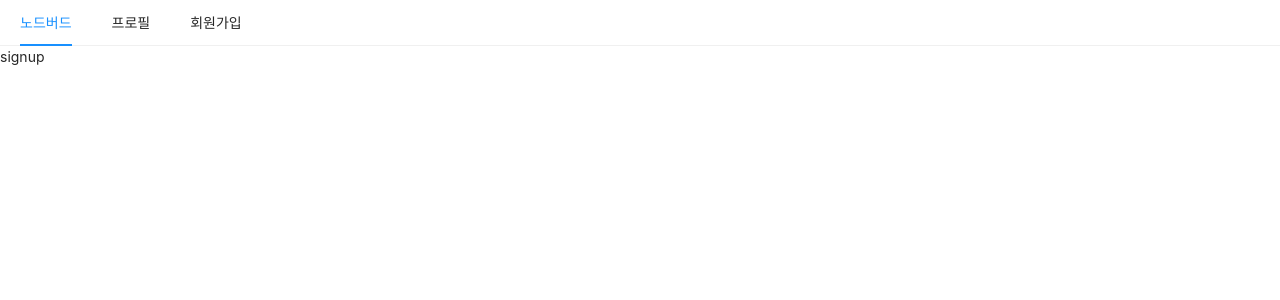
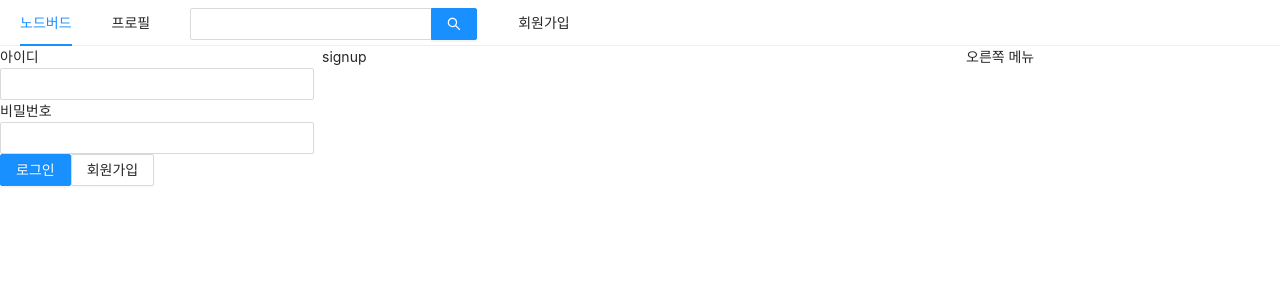
Before and after one commit to YuSunjo/react-node_bird, a Next.js app in the folder front/: page /signup in a window 1280 px wide. Shown: the top 300 px of the page. Built offline with nearby package versions, Linux system fonts and the light colour scheme.

Commit message:
Login Form

```diff
--- a/front/components/AppLayout.js
+++ b/front/components/AppLayout.js
@@ -1,10 +1,15 @@
-import React from 'react';
+import React, {useState} from 'react';
 import PropTypes from 'prop-types';
 import Link from 'next/link';
-import { Menu } from 'antd';
+import { Menu ,Input, Row, Col } from 'antd';
+
+import UserProfile from '../components/UserProfile'
+import LoginForm from '../components/LoginForm'
 
 
 const AppLayout = ( {children} ) => {
+    const [isLoggedin, setIsLoggedin] = useState(false)
+
     return (
         <div>
             <Menu mode="horizontal">
@@ -15,10 +20,26 @@
                     <Link href="/profile"><a>프로필</a></Link>
                 </Menu.Item>
                 <Menu.Item>
+                    <Input.Search enterButton style={{ verticalAlign: 'middle'}}/>
+                </Menu.Item>
+                <Menu.Item>
                     <Link href="/signup"><a>회원가입</a></Link>
                 </Menu.Item>
             </Menu>
-            {children}
+            {/* 반응형  xs: 모바일 sm: 테블릿 md: 작은데스크탑  24가 100% */}
+            {/* gutter 컨텐츠들끼리의 padding  */}
+            <Row gutter={8}>
+                <Col xs={24} md={6}>
+                    {isLoggedin ? <UserProfile /> : <LoginForm />}
+                </Col>
+                <Col xs={24} md={12}>
+                    {children}
+                </Col>
+                <Col xs={24} md={6}>
+                    오른쪽 메뉴
+                </Col>
+            </Row>
+
         </div>
     )
 }
--- /dev/null
+++ b/front/components/LoginForm.js
@@ -0,0 +1,42 @@
+import React,{useState ,useCallback} from 'react';
+import { Button, Form, Input } from 'antd'
+import Link from 'next/link'
+
+const LoginForm =() => {
+
+    const [id, setId] = useState('');
+    const [password, setPassword] = useState('')
+
+
+    const onChangeId = useCallback( (e) => {
+        setId(e.target.value)
+    },[]);
+
+    const onChangePassword = useCallback( (e) => {
+        setId(e.target.value)
+    },[]);
+    //react form 라이브러리도 있다.
+    return (
+        <Form>
+            <div>
+                <label htmlFor="user-id">아이디</label>
+                <br />
+                <Input name="user-id" value={id} onChange={onChangeId} required />
+            </div>
+            <div>
+                <label htmlFor="user-password">비밀번호</label>
+                <br />
+                <Input name="user-password" value={password} onChange={onChangePassword} required/>
+            </div>
+            <div>
+                <Button type="primary" htmlFor="submit" loading={false}>로그인</Button>
+                <Link href="/signup"><a><Button>회원가입</Button></a></Link>
+            </div>
+            <div>
+
+            </div>
+        </Form>
+    )
+}
+
+export default LoginForm;
--- /dev/null
+++ b/front/components/UserProfile.js
@@ -0,0 +1,11 @@
+import React from 'react'
+
+const UserProfile = () => {
+    return (
+        <div>
+
+        </div>
+    )
+}
+
+export default UserProfile;
```
